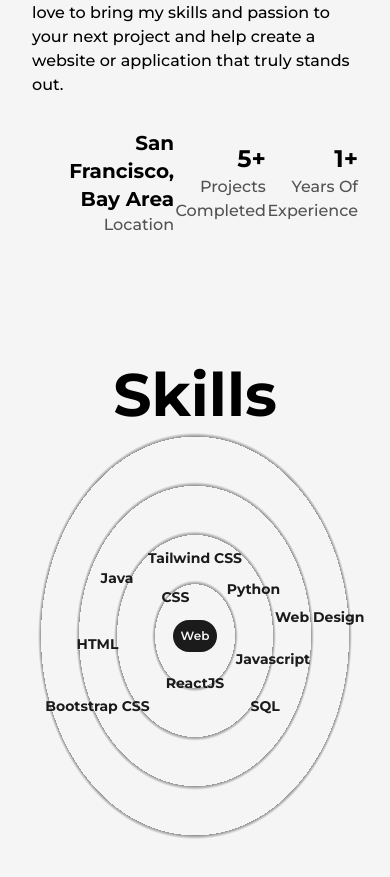
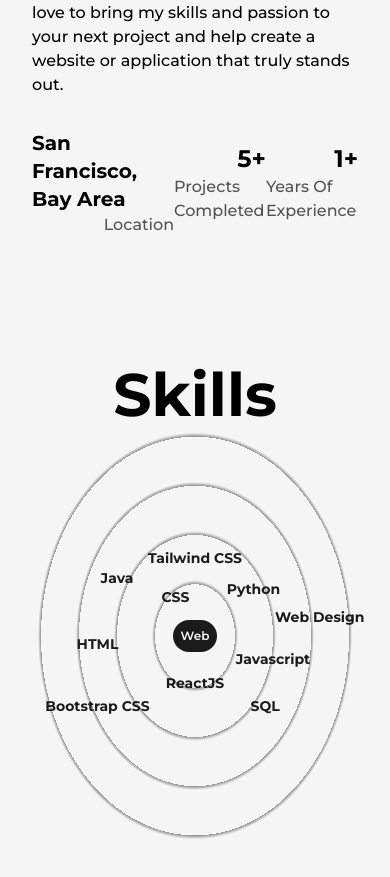
Before and after one commit to CChoi08/Portfolio-Project, a Next.js app: page /about in a window 390 px wide. Shown: the part 1083-1960 px from the top of the page. Built offline with nearby package versions, Linux system fonts and the light colour scheme.

Commit message:
about update

```diff
--- a/src/pages/about.js
+++ b/src/pages/about.js
@@ -77,22 +77,22 @@ const about = () => {
                     </div>
                     <div className='col-span-2 flex flex-col items-end justify-around xl:col-span-8 xl:flex-row xl:items-center md:order-3'>
                         <div className='flex flex-col items-end justify-center'>
-                            <span className='inline-block text-3xl font-bold text-end sm:text-2xl xs:text-xl'>
+                            <span className='inline-block text-3xl font-bold text-end sm:text-2xl xs:text-xl sm:text-start'>
                                 San Francisco, Bay Area
                             </span>
-                            <h2 className='text-xl font-medium capitalize text-dark/75 dark:text-light/75 text-end md:text-lg sm:text-base '>location</h2>
+                            <h2 className='text-xl font-medium capitalize text-dark/75 dark:text-light/75 text-end md:text-lg sm:text-base sm:text-start'>location</h2>
                         </div>
                         <div className='flex flex-col items-end justify-center'>
-                            <span className='inline-block text-3xl font-bold xs:text-2xl'>
+                            <span className='inline-block text-3xl font-bold xs:text-2xl sm:text-start'>
                                 <AnimatedNumbers value={5} />+
                             </span>
-                            <h2 className='text-xl font-medium capitalize text-dark/75 dark:text-light/75 text-end md:text-lg sm:text-base'>projects completed</h2>
+                            <h2 className='text-xl font-medium capitalize text-dark/75 dark:text-light/75 text-end md:text-lg sm:text-base sm:text-start'>projects completed</h2>
                         </div>
                         <div className='flex flex-col items-end justify-center'>
-                            <span className='inline-block text-3xl font-bold xs:text-2xl'>
+                            <span className='inline-block text-3xl font-bold xs:text-2xl sm:text-start'>
                                 <AnimatedNumbers value={1} />+
                             </span>
-                            <h2 className='text-xl font-medium capitalize text-dark/75 dark:text-light/75 text-end md:text-lg sm:text-base'>years of experience</h2>
+                            <h2 className='text-xl font-medium capitalize text-dark/75 dark:text-light/75 text-end md:text-lg sm:text-base sm:text-start'>years of experience</h2>
                         </div>
                     </div>
                 </div>
```
